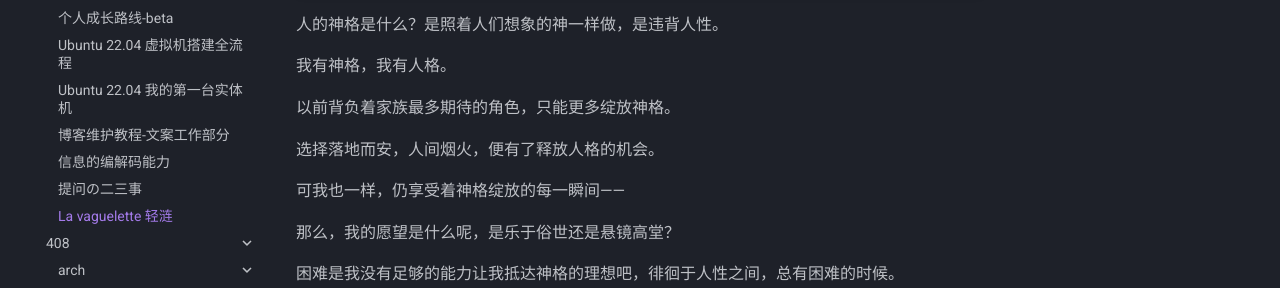
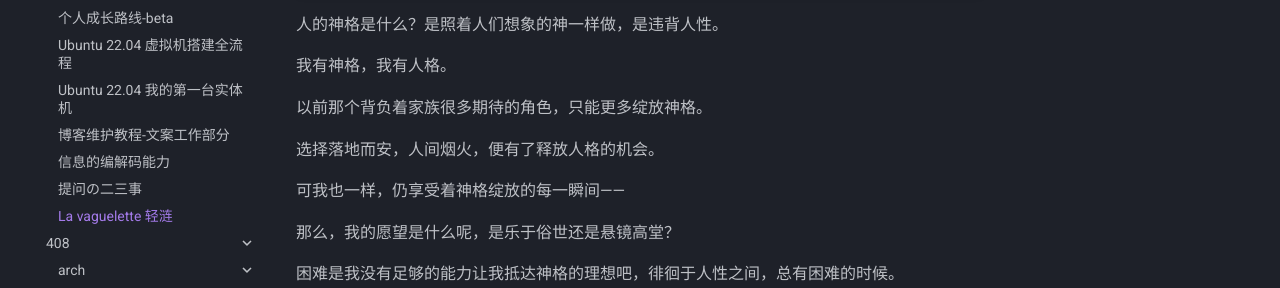
Before and after one commit to Haohahahaha/cs, an MkDocs documentation site: the page built from docs/greenhand/la-vaguelette/l-v.md, in a window 1280 px wide and 900 px high, scrolled down 773 px. Shown: the part 162-450 px from the top of the window. Built offline with MkDocs 1.6.1 and Material for MkDocs 9.7.7, drawn with Linux system fonts in a browser that asks for light colours.

Commit message:
2023-11-24_08:45:10 update

```diff
--- a/docs/greenhand/la-vaguelette/l-v.md
+++ b/docs/greenhand/la-vaguelette/l-v.md
@@ -16,7 +16,7 @@
 
 我有神格，我有人格。
 
-以前背负着家族最多期待的角色，只能更多绽放神格。
+以前那个背负着家族很多期待的角色，只能更多绽放神格。
 
 选择落地而安，人间烟火，便有了释放人格的机会。
 
```
